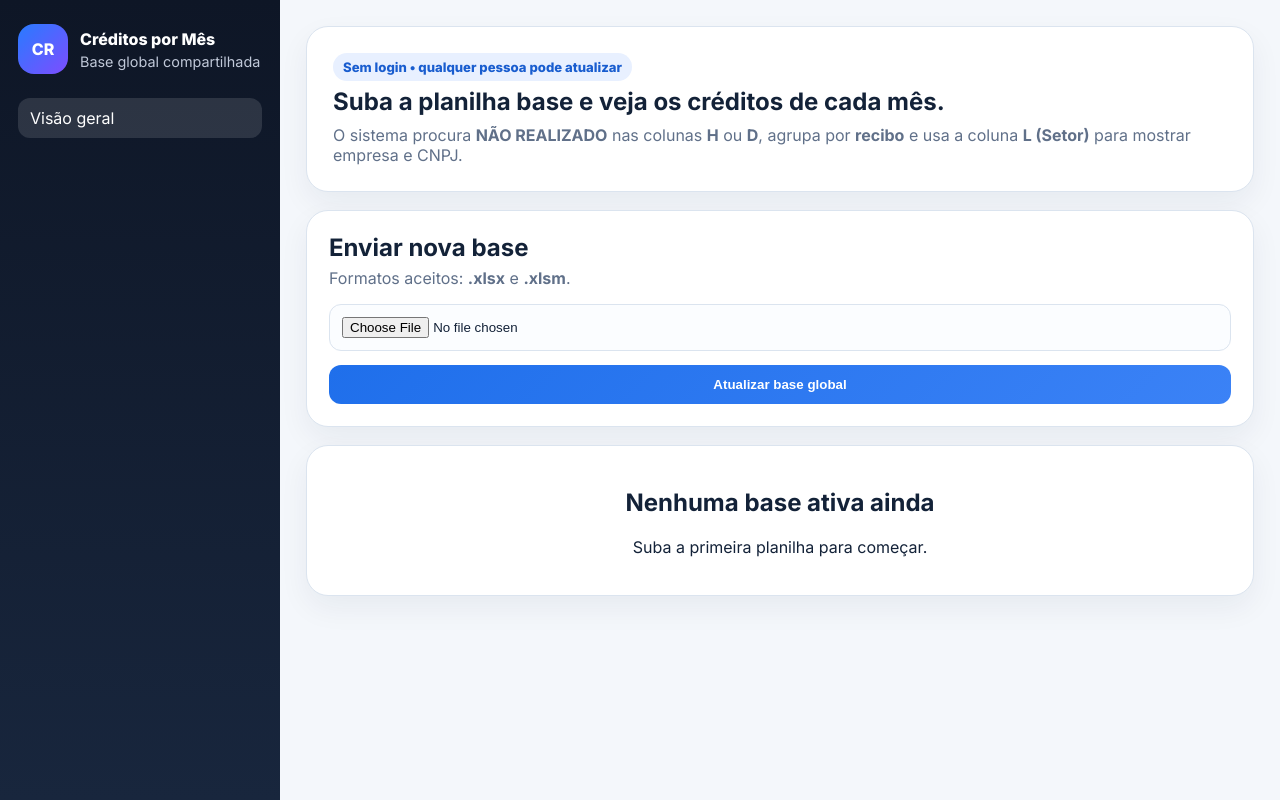
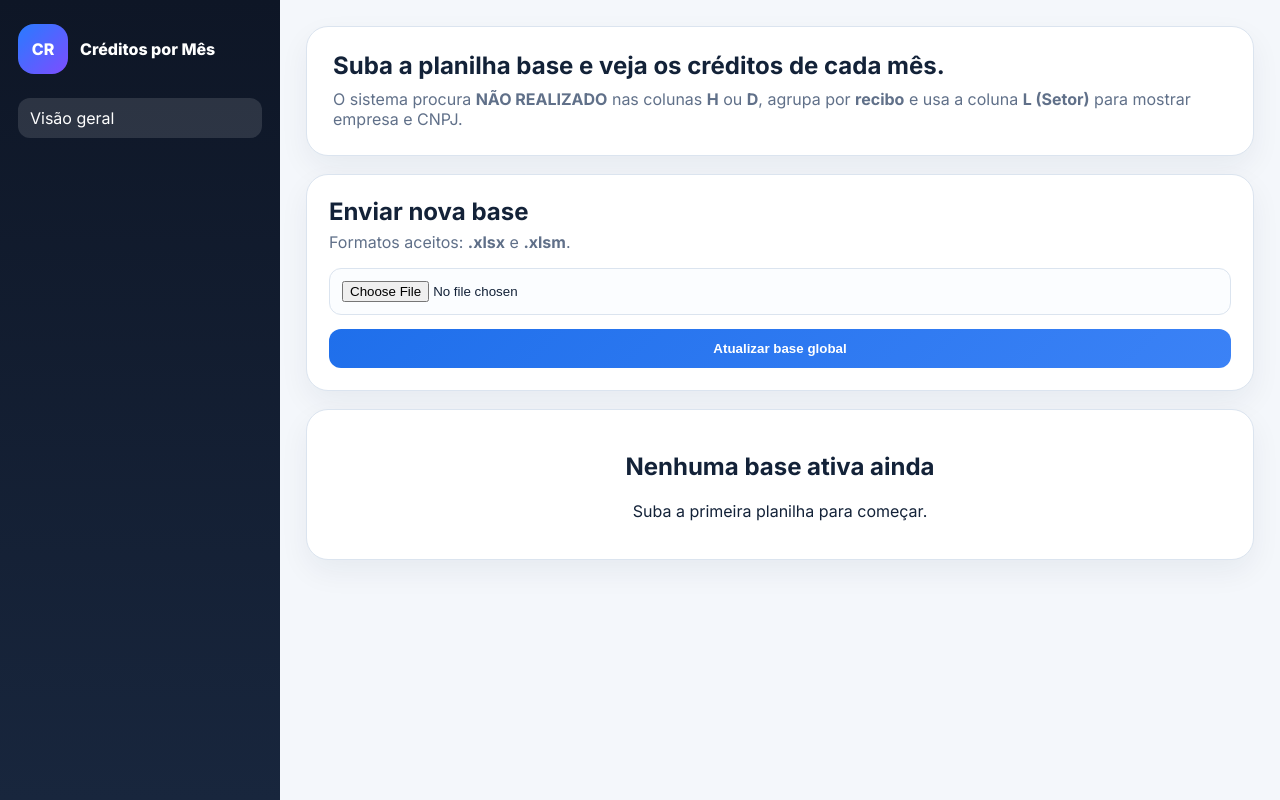
Before and after one commit to edgeocupacionalbelem-wq/creditos, a Flask app: page / in a window 1280 px wide. Run offline with Flask 3, Linux system fonts and the light colour scheme.

Commit message:
mensagem

```diff
--- a/app.py
+++ b/app.py
@@ -21,7 +21,7 @@ ALLOWED_EXTENSIONS = {".xlsx", ".xlsm"}
 
 app = Flask(__name__, instance_relative_config=True)
 app.secret_key = os.environ.get("SECRET_KEY", "troque-esta-chave-em-producao")
-app.config["MAX_CONTENT_LENGTH"] = 80 * 1024 * 1024  # 80MB
+app.config["MAX_CONTENT_LENGTH"] = 80 * 1024 * 1024
 
 
 def allowed_file(filename: str) -> bool:
@@ -71,33 +71,14 @@ def detect_header_and_rows(rows):
 
 def find_column_index(header, aliases, fallback_index=None):
     normalized = [normalize_header_name(c) for c in header]
-
     for alias in aliases:
         alias_norm = normalize_header_name(alias)
         for idx, col in enumerate(normalized):
             if alias_norm and alias_norm in col:
                 return idx
-
     if fallback_index is not None and fallback_index < len(header):
         return fallback_index
     return None
-
-
-def parse_setor(setor_text):
-    raw = clean_cell(setor_text)
-    if not raw:
-        return "", ""
-
-    # tenta CNPJ/CPF no final ou no meio
-    doc_match = re.search(r'(\d{2}\.?\d{3}\.?\d{3}/?\d{4}-?\d{2}|\d{3}\.?\d{3}\.?\d{3}-?\d{2})', raw)
-    doc = doc_match.group(1) if doc_match else ""
-    doc = format_document(doc)
-
-    empresa = raw
-    if doc_match:
-        empresa = (raw[:doc_match.start()] + raw[doc_match.end():]).strip(" -–•|")
-    empresa = re.sub(r"\s+", " ", empresa).strip(" -–•|")
-    return empresa, doc
 
 
 def format_document(doc):
@@ -109,14 +90,27 @@ def format_document(doc):
     return clean_cell(doc)
 
 
+def parse_setor(setor_text):
+    raw = clean_cell(setor_text)
+    if not raw:
+        return "", ""
+    doc_match = re.search(r'(\d{2}\.?\d{3}\.?\d{3}/?\d{4}-?\d{2}|\d{3}\.?\d{3}\.?\d{3}-?\d{2})', raw)
+    doc = doc_match.group(1) if doc_match else ""
+    doc = format_document(doc)
+    empresa = raw
+    if doc_match:
+        empresa = (raw[:doc_match.start()] + raw[doc_match.end():]).strip(" -–•|")
+    empresa = re.sub(r"\s+", " ", empresa).strip(" -–•|")
+    return empresa, doc
+
+
 def detect_credit_status(row, status_idx_primary, status_idx_secondary):
-    values_to_check = []
+    values = []
     if status_idx_primary is not None and status_idx_primary < len(row):
-        values_to_check.append(clean_cell(row[status_idx_primary]).upper())
+        values.append(clean_cell(row[status_idx_primary]).upper())
     if status_idx_secondary is not None and status_idx_secondary < len(row):
-        values_to_check.append(clean_cell(row[status_idx_secondary]).upper())
-
-    return any(v == "NÃO REALIZADO" or v == "NAO REALIZADO" for v in values_to_check)
+        values.append(clean_cell(row[status_idx_secondary]).upper())
+    return any(v == "NÃO REALIZADO" or v == "NAO REALIZADO" for v in values)
 
 
 def process_workbook(path: Path):
@@ -130,18 +124,16 @@ def process_workbook(path: Path):
         if not header:
             continue
 
-        # tenta achar por nome; senão usa os fallbacks do seu arquivo
-        recibo_idx = find_column_index(header, ["RECIBO", "NO RECIBO", "NUMERO RECIBO"], fallback_index=2)  # C
-        setor_idx = find_column_index(header, ["SETOR"], fallback_index=11)  # L
-        status_h_idx = 7 if len(header) > 7 else None  # H
-        status_d_idx = 3 if len(header) > 3 else None  # D
+        recibo_idx = find_column_index(header, ["RECIBO", "NO RECIBO", "NUMERO RECIBO"], fallback_index=2)
+        setor_idx = find_column_index(header, ["SETOR"], fallback_index=11)
+        status_h_idx = 7 if len(header) > 7 else None
+        status_d_idx = 3 if len(header) > 3 else None
 
         grouped = defaultdict(lambda: {"credito_count": 0, "recibo": "", "empresa": "", "documento": ""})
 
         for row in normalize_rows(data):
             if not any(row):
                 continue
-
             if not detect_credit_status(row, status_h_idx, status_d_idx):
                 continue
 
@@ -157,7 +149,6 @@ def process_workbook(path: Path):
 
         creditos = list(grouped.values())
         creditos.sort(key=lambda x: (x["empresa"], x["recibo"]))
-
         total_creditos += sum(item["credito_count"] for item in creditos)
 
         months.append({
@@ -169,7 +160,7 @@ def process_workbook(path: Path):
             "creditos": creditos,
         })
 
-    meta = {
+    return {
         "filename": path.name,
         "original_filename": path.name,
         "updated_at": datetime.now().strftime("%d/%m/%Y %H:%M:%S"),
@@ -177,7 +168,6 @@ def process_workbook(path: Path):
         "credito_total_count": total_creditos,
         "months": months,
     }
-    return meta
 
 
 def save_meta(meta: dict):
@@ -202,7 +192,6 @@ def upload_base():
     if not file or not file.filename:
         flash("Selecione uma planilha .xlsx ou .xlsm.")
         return redirect(url_for("index"))
-
     if not allowed_file(file.filename):
         flash("Formato inválido. Envie apenas .xlsx ou .xlsm.")
         return redirect(url_for("index"))
@@ -233,11 +222,9 @@ def view_month(sheet_name):
     meta = load_meta()
     if not meta:
         abort(404)
-
     month = next((m for m in meta["months"] if m["sheet_name"] == sheet_name), None)
     if not month:
         abort(404)
-
     return render_template("month.html", meta=meta, month=month)
 
 
--- a/static/styles.css
+++ b/static/styles.css
@@ -5,8 +5,6 @@
   --line:#dbe4ef;
   --text:#132238;
   --muted:#607089;
-  --primary:#1f6feb;
-  --sidebar:#0f1728;
 }
 *{box-sizing:border-box}
 body{
@@ -32,7 +30,6 @@ body{
   display:grid;place-items:center;font-weight:800
 }
 .brand-title{font-weight:800}
-.brand-sub{font-size:.9rem;color:#c0c8d8;margin-top:4px}
 .nav{display:flex;flex-direction:column;gap:8px;max-height:80vh;overflow:auto}
 .nav-link{
   color:#fff;text-decoration:none;padding:10px 12px;border-radius:12px;
@@ -51,12 +48,8 @@ body{
   box-shadow:0 12px 30px rgba(17,34,64,.06);
 }
 .hero{padding:26px;margin-bottom:18px}
-.hero h1{margin:8px 0 10px 0;line-height:1.1}
+.hero h1{margin:0 0 10px 0;line-height:1.1}
 .hero p{margin:0;color:var(--muted)}
-.eyebrow{
-  display:inline-block;padding:6px 10px;border-radius:999px;
-  background:#e8f0ff;color:#195dcf;font-size:.82rem;font-weight:800
-}
 .panel{padding:22px;margin-bottom:18px}
 .panel-head h2{margin:0 0 6px 0}
 .panel-head p{margin:0;color:var(--muted)}
--- a/templates/index.html
+++ b/templates/index.html
@@ -4,7 +4,6 @@
 {% block content %}
 <section class="hero">
   <div>
-    <span class="eyebrow">Sem login • qualquer pessoa pode atualizar</span>
     <h1>Suba a planilha base e veja os créditos de cada mês.</h1>
     <p>O sistema procura <strong>NÃO REALIZADO</strong> nas colunas <strong>H</strong> ou <strong>D</strong>, agrupa por <strong>recibo</strong> e usa a coluna <strong>L (Setor)</strong> para mostrar empresa e CNPJ.</p>
   </div>
@@ -45,7 +44,7 @@
 <section class="panel">
   <div class="panel-head">
     <h2>Resumo mensal</h2>
-    <p>Se houver mais de um crédito no mesmo recibo, o sistema mostra apenas a quantidade de créditos daquele recibo.</p>
+    <p>Se houver mais de um crédito no mesmo recibo, o sistema mostra apenas uma linha para o recibo, com a quantidade de créditos.</p>
   </div>
 
   <div class="table-wrap">
--- a/templates/layout.html
+++ b/templates/layout.html
@@ -17,7 +17,6 @@
         <div class="brand-badge">CR</div>
         <div>
           <div class="brand-title">Créditos por Mês</div>
-          <div class="brand-sub">Base global compartilhada</div>
         </div>
       </div>
 
```
Also changed, not shown: README.md (deleted).
